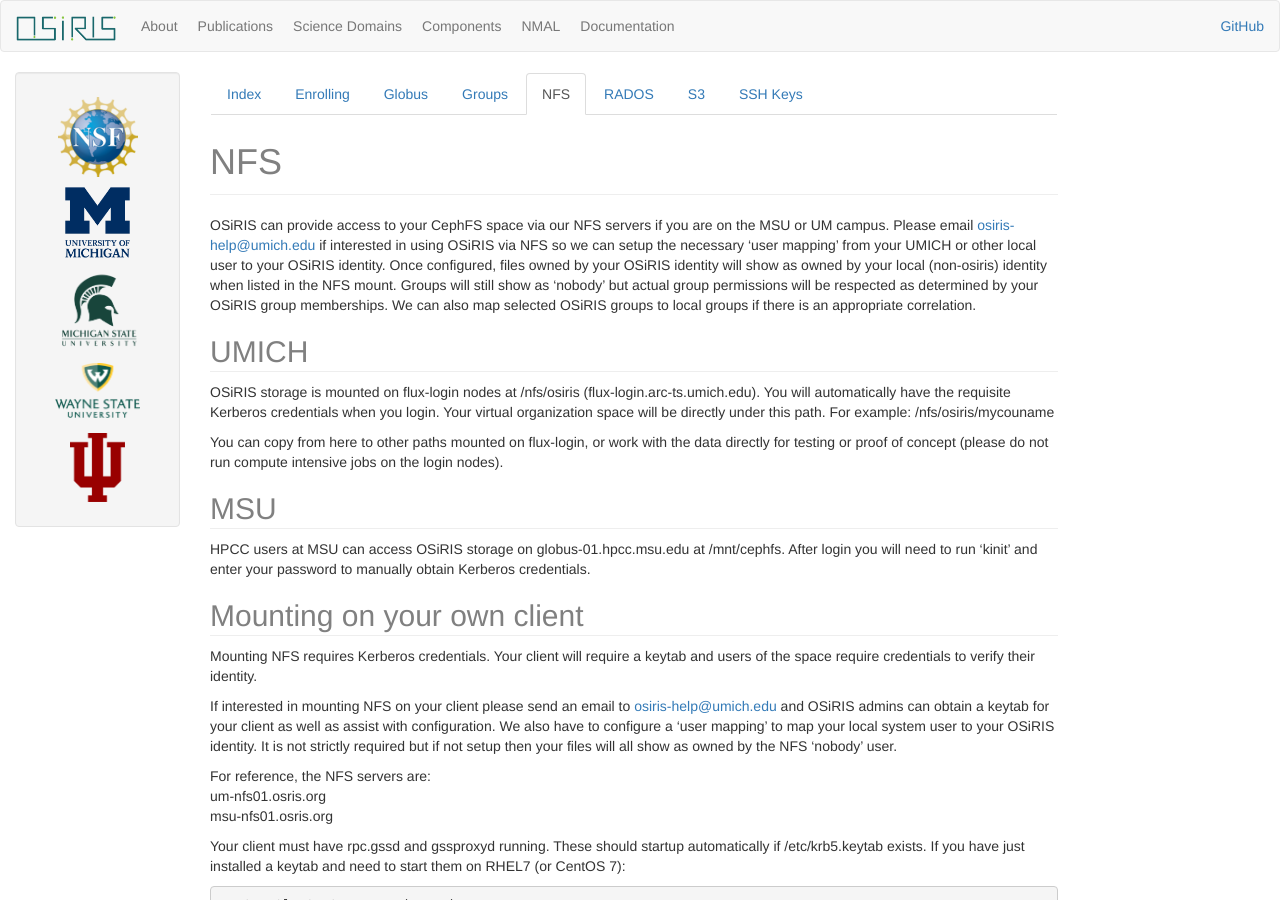
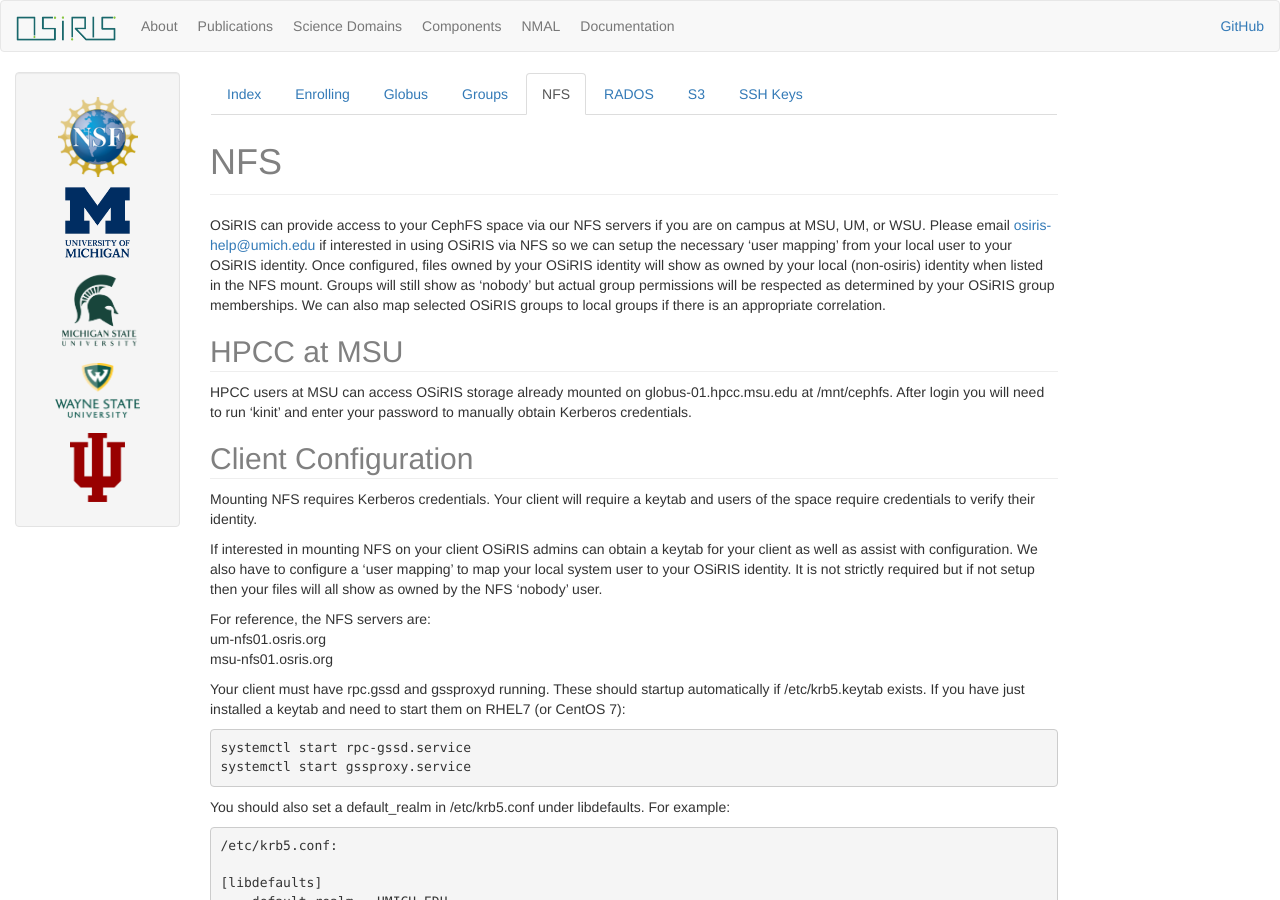
Before and after one commit to MI-OSiRIS/mi-osiris.github.io, a Jekyll site: the page built from documentation/nfs.md, in a window 1280 px wide and 900 px high. Built offline with Jekyll 4.4.1, drawn with Linux system fonts in a browser that asks for light colours.

Commit message:
Remove reference to NFS mounts on UM Flux

```diff
--- a/documentation/nfs.md
+++ b/documentation/nfs.md
@@ -7,23 +7,17 @@
 ---
 {% include JB/setup %}
 
-OSiRIS can provide access to your CephFS space via our NFS servers if you are on the MSU or UM campus.  Please email <a href="mailto:osiris-help@umich.edu">osiris-help@umich.edu</a> if interested in using OSiRIS via NFS so we can setup the necessary 'user mapping' from your UMICH or other local user to your OSiRIS identity.  Once configured, files owned by your OSiRIS identity will show as owned by your local (non-osiris) identity when listed in the NFS mount.  Groups will still show as 'nobody' but actual group permissions will be respected as determined by your OSiRIS group memberships.  We can also map selected OSiRIS groups to local groups if there is an appropriate correlation.
+OSiRIS can provide access to your CephFS space via our NFS servers if you are on campus at MSU, UM, or WSU.  Please email <a href="mailto:osiris-help@umich.edu">osiris-help@umich.edu</a> if interested in using OSiRIS via NFS so we can setup the necessary 'user mapping' from your local user to your OSiRIS identity.  Once configured, files owned by your OSiRIS identity will show as owned by your local (non-osiris) identity when listed in the NFS mount.  Groups will still show as 'nobody' but actual group permissions will be respected as determined by your OSiRIS group memberships.  We can also map selected OSiRIS groups to local groups if there is an appropriate correlation.
 
-<h2>UMICH</h2>
+<h2>HPCC at MSU</h2>
 
-OSiRIS storage is mounted on flux-login nodes at /nfs/osiris (flux-login.arc-ts.umich.edu).  You will automatically have the requisite Kerberos credentials when you login.  Your virtual organization space will be directly under this path.  For example:  /nfs/osiris/mycouname <br />
+HPCC users at MSU can access OSiRIS storage already mounted on globus-01.hpcc.msu.edu at /mnt/cephfs.  After login you will need to run 'kinit' and enter your password to manually obtain Kerberos credentials.
 
-You can copy from here to other paths mounted on flux-login, or work with the data directly for testing or proof of concept (please do not run compute intensive jobs on the login nodes).
-
-<h2>MSU</h2>
-
-HPCC users at MSU can access OSiRIS storage on globus-01.hpcc.msu.edu at /mnt/cephfs.  After login you will need to run 'kinit' and enter your password to manually obtain Kerberos credentials.
-
-<h2>Mounting on your own client</h2>
+<h2>Client Configuration</h2>
 
 Mounting NFS requires Kerberos credentials.  Your client will require a keytab and users of the space require credentials to verify their identity.
 
-If interested in mounting NFS on your client please send an email to <a href="mailto:osiris-help@umich.edu">osiris-help@umich.edu</a> and OSiRIS admins can obtain a keytab for your client as well as assist with configuration.  We also have to configure a 'user mapping' to map your local system user to your OSiRIS identity.  It is not strictly required but if not setup then your files will all show as owned by the NFS 'nobody' user.
+If interested in mounting NFS on your client OSiRIS admins can obtain a keytab for your client as well as assist with configuration.  We also have to configure a 'user mapping' to map your local system user to your OSiRIS identity.  It is not strictly required but if not setup then your files will all show as owned by the NFS 'nobody' user.
 
 For reference, the NFS servers are: <br />
 um-nfs01.osris.org <br />
```
